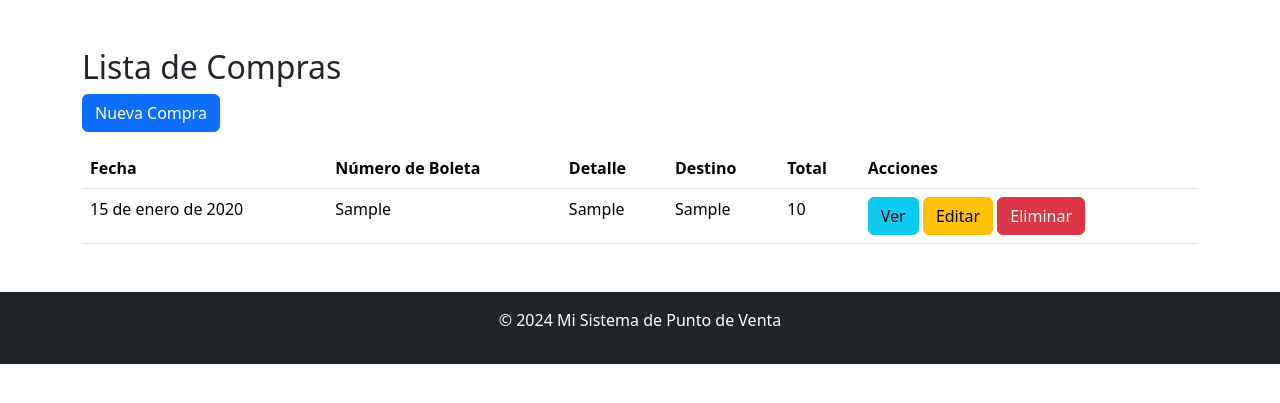
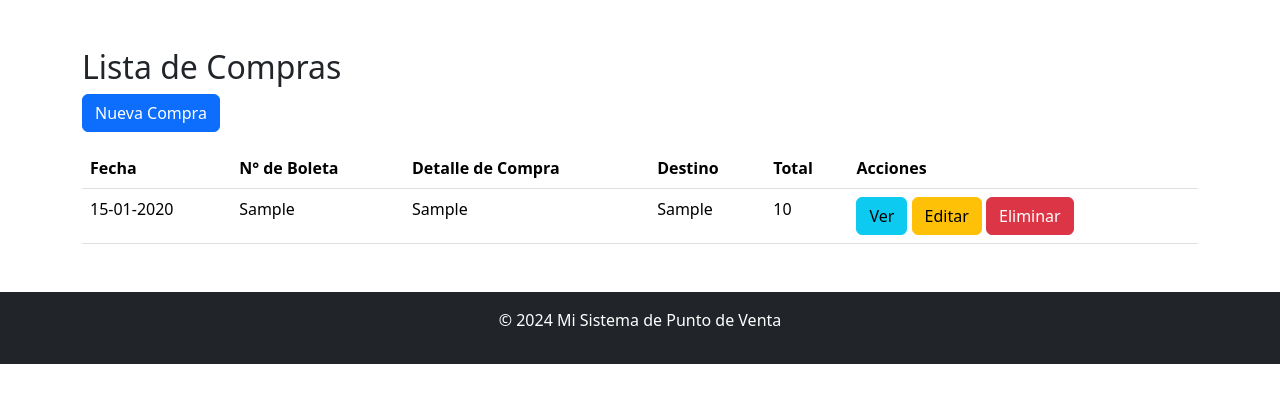
Before and after one commit to jeancarlos336/cafeteriamdv, a Django app: page /compras/ in a window 1280 px wide. Shown: the part 56-459 px from the top of the page. Run offline with Django 5.2, Linux system fonts and the light colour scheme; a user stored in the database is signed in; tables that the repository leaves empty hold one stand-in row (values such as "Sample post"); some libraries are stand-ins or nearby versions.

Commit message:
modifica repote de compras

```diff
--- a/pos_system/ventas/templates/ventas/listar_compras.html
+++ b/pos_system/ventas/templates/ventas/listar_compras.html
@@ -6,8 +6,8 @@
     <thead>
         <tr>
             <th>Fecha</th>
-            <th>Número de Boleta</th>
-            <th>Detalle</th>
+            <th>N° de Boleta</th>
+            <th>Detalle de Compra</th>
             <th>Destino</th>
             <th>Total</th>
             <th>Acciones</th>
@@ -16,7 +16,7 @@
     <tbody>
         {% for compra in compras %}
         <tr>
-            <td>{{ compra.fecha }}</td>
+            <td>{{ compra.fecha|date:"d-m-Y" }}</td>
             <td>{{ compra.numero_boleta }}</td>
             <td>{{ compra.detalle }}</td>
             <td>{{ compra.destino }}</td>
```
